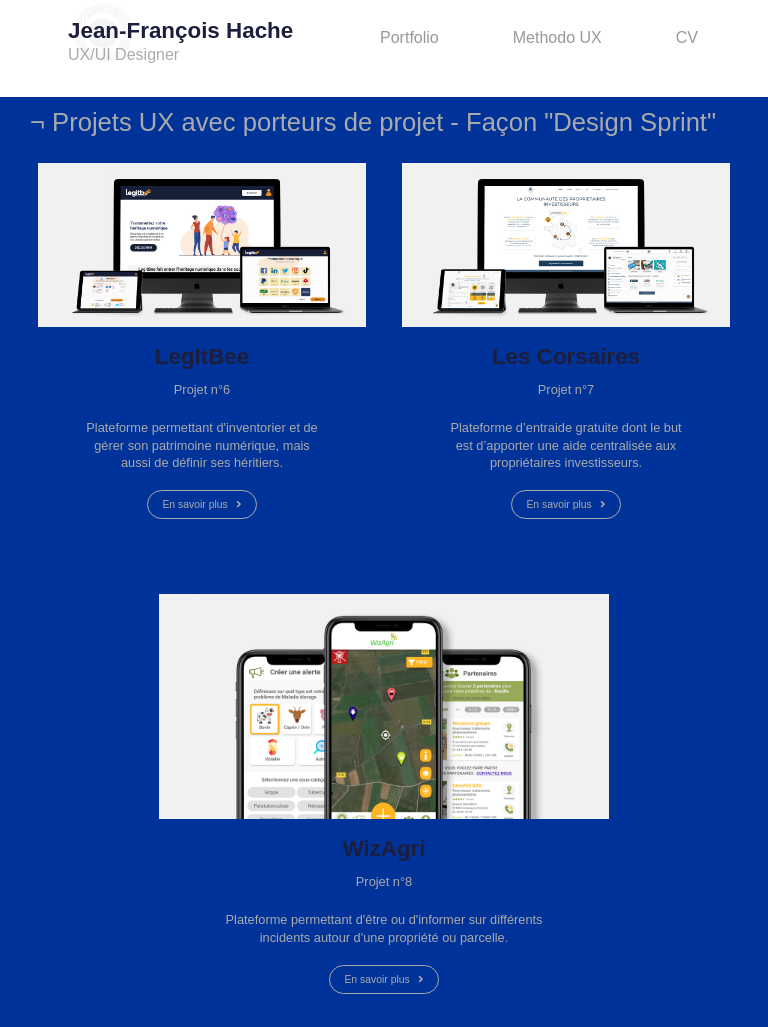
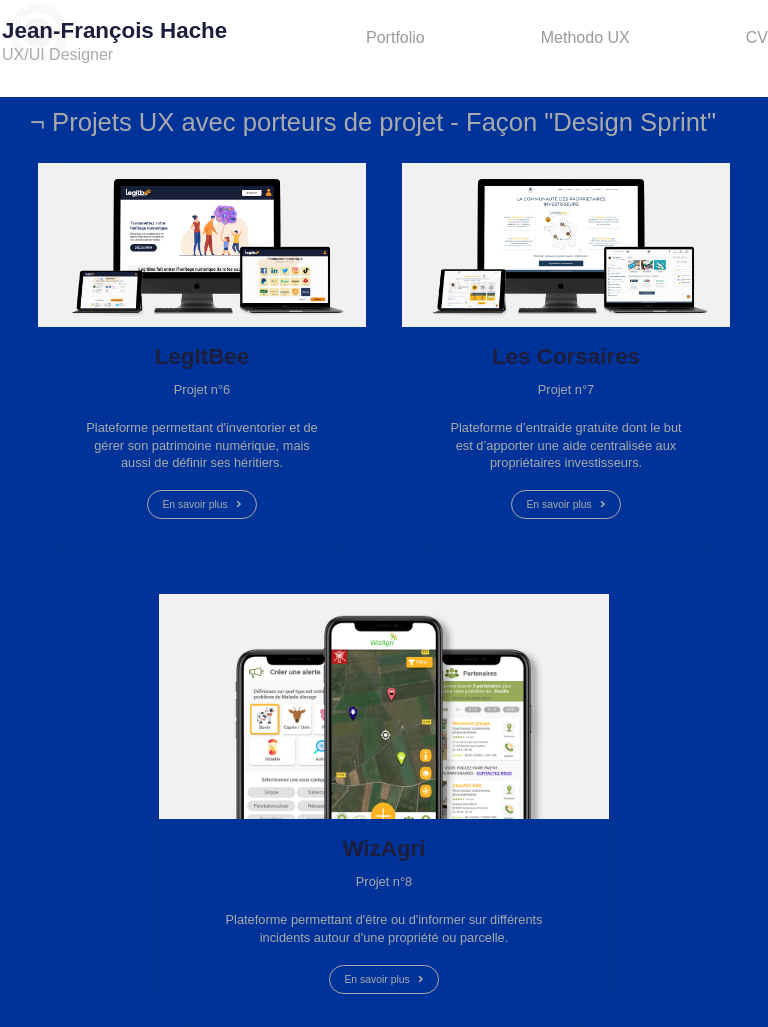
Before and after one commit to JFUXDESIGN/jfuxdesign.github.io, a plain HTML site: page index.html in a window 768 px wide. Shown: the top 1027 px of the page. Drawn offline with nearby package versions, Linux system fonts and the light colour scheme.

Commit message:
Update menu-ok2.css

```diff
--- a/menu-ok2.css
+++ b/menu-ok2.css
@@ -342,7 +342,7 @@ nav {
     position:relative;
 }
 .logo, .logo a {
-padding-left:2px;  width: 250px;
+
 }
 }
 
@@ -354,10 +354,15 @@ padding-left:2px;  width: 250px;
 and (min-device-width : 375px)
 and (max-device-width : 812px)
 and (orientation : portrait) {
-.logo, .logo a { margin-left:66px;
-    width: 240px;
+.logo, .logo a { padding-left:2px;  width: 250px;
 }
+.menu a {
+	padding:0;
+}
+.menu-item i {
+   font-size: 1.2em; padding: 0 2px;
 
+}
 }
 
 @media (min-width: 320px) and (max-width: 480px) {
```
